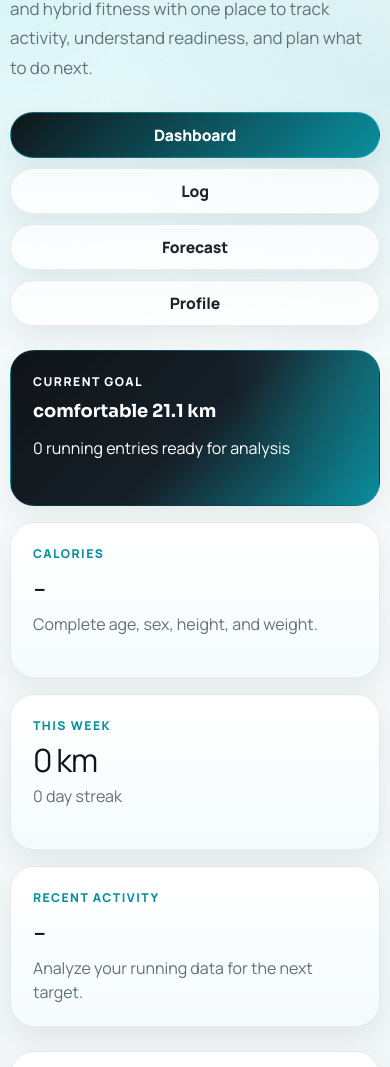
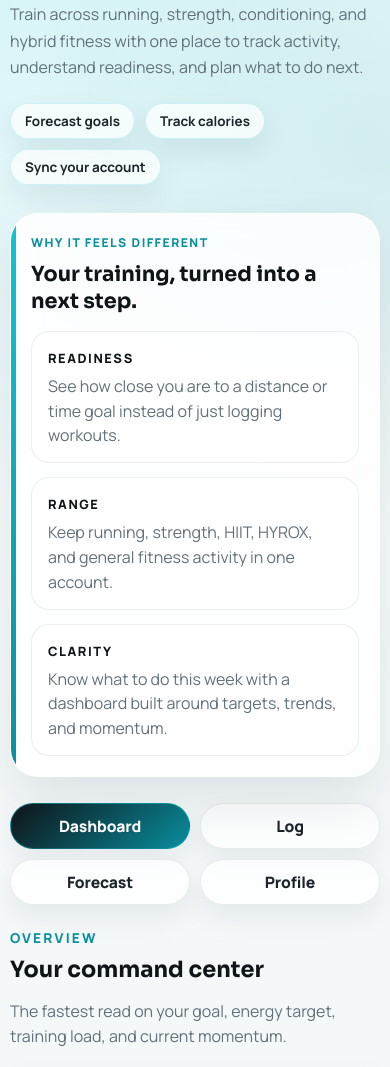
Before and after one commit to adityashrma1907-source/HALF-MARATHON-FORECASTER, a website: page index.html in a window 390 px wide. Shown: the part 119-1186 px from the top of the page. Drawn offline with Linux system fonts and the light colour scheme.

Commit message:
Add files via upload

```diff
--- a/index.html
+++ b/index.html
@@ -9,11 +9,40 @@
   <body>
     <main class="shell">
       <section class="hero">
-        <h1>AthloFit<span class="brand-accent">.in</span></h1>
-        <p class="intro">
-          Train across running, strength, conditioning, and hybrid fitness with
-          one place to track activity, understand readiness, and plan what to do next.
-        </p>
+        <div class="hero-shell">
+          <div class="hero-copy">
+            <p class="eyebrow">Fitness Forecast Platform</p>
+            <h1>AthloFit<span class="brand-accent">.in</span></h1>
+            <p class="intro">
+              Train across running, strength, conditioning, and hybrid fitness with
+              one place to track activity, understand readiness, and plan what to do next.
+            </p>
+            <div class="hero-highlights" aria-label="Product highlights">
+              <span class="highlight-pill">Forecast goals</span>
+              <span class="highlight-pill">Track calories</span>
+              <span class="highlight-pill">Sync your account</span>
+            </div>
+          </div>
+
+          <aside class="hero-card panel">
+            <p class="card-kicker">Why it feels different</p>
+            <h2>Your training, turned into a next step.</h2>
+            <div class="hero-points">
+              <article class="hero-point">
+                <span class="hero-point-label">Readiness</span>
+                <p>See how close you are to a distance or time goal instead of just logging workouts.</p>
+              </article>
+              <article class="hero-point">
+                <span class="hero-point-label">Range</span>
+                <p>Keep running, strength, HIIT, HYROX, and general fitness activity in one account.</p>
+              </article>
+              <article class="hero-point">
+                <span class="hero-point-label">Clarity</span>
+                <p>Know what to do this week with a dashboard built around targets, trends, and momentum.</p>
+              </article>
+            </div>
+          </aside>
+        </div>
       </section>
 
       <nav class="app-nav" aria-label="App sections">
@@ -24,13 +53,21 @@
       </nav>
 
       <section class="app-view active" data-view="dashboard">
+        <section class="section-heading">
+          <div>
+            <p class="eyebrow">Overview</p>
+            <h2>Your command center</h2>
+          </div>
+          <p class="section-note">The fastest read on your goal, energy target, training load, and current momentum.</p>
+        </section>
+
         <section class="dashboard-grid">
           <article class="dashboard-card main-card">
             <p class="card-kicker">Current goal</p>
             <h2 id="dashboardGoal">Comfortable 21.1 km</h2>
             <p id="dashboardForecast" class="dashboard-note">Add activities and analyze to see your forecast.</p>
           </article>
-          <article class="dashboard-card">
+          <article class="dashboard-card soft-accent-card">
             <p class="card-kicker">Calories</p>
             <p id="dashboardCalories" class="dashboard-number">-</p>
             <p id="dashboardProtein" class="dashboard-note">Complete your profile.</p>
@@ -53,7 +90,7 @@
             <p id="dashboardMaintenance" class="dashboard-number">-</p>
             <p class="dashboard-note">Maintenance calories</p>
           </article>
-          <article class="dashboard-card">
+          <article class="dashboard-card soft-accent-card">
             <p class="card-kicker">Training load</p>
             <p id="dashboardBurn" class="dashboard-number">0 kcal</p>
             <p class="dashboard-note">Estimated weekly burn from logged activity</p>
--- a/style.css
+++ b/style.css
@@ -37,11 +37,22 @@ body {
 .shell {
   width: min(1120px, calc(100% - 32px));
   margin: 0 auto;
-  padding: 40px 0 56px;
+  padding: 36px 0 56px;
 }
 
 .hero {
-  margin-bottom: 30px;
+  margin-bottom: 34px;
+}
+
+.hero-shell {
+  display: grid;
+  grid-template-columns: minmax(0, 1.45fr) minmax(300px, 0.95fr);
+  gap: 20px;
+  align-items: stretch;
+}
+
+.hero-copy {
+  padding: 16px 0 8px;
 }
 
 .eyebrow {
@@ -97,6 +108,76 @@ textarea {
   font-size: 1.06rem;
   line-height: 1.72;
   color: var(--muted);
+}
+
+.hero-highlights {
+  display: flex;
+  flex-wrap: wrap;
+  gap: 10px;
+  margin-top: 22px;
+}
+
+.highlight-pill {
+  display: inline-flex;
+  align-items: center;
+  min-height: 40px;
+  padding: 0 14px;
+  border-radius: 999px;
+  background: rgba(255, 255, 255, 0.72);
+  border: 1px solid rgba(18, 196, 212, 0.18);
+  box-shadow: var(--shadow-soft);
+  color: var(--ink-soft);
+  font-size: 0.9rem;
+  font-weight: 700;
+}
+
+.hero-card {
+  position: relative;
+  overflow: hidden;
+  padding: 24px;
+  background:
+    radial-gradient(circle at top right, rgba(18, 196, 212, 0.22), transparent 34%),
+    linear-gradient(180deg, rgba(255, 255, 255, 0.96), rgba(240, 251, 252, 0.92));
+}
+
+.hero-card::before {
+  content: "";
+  position: absolute;
+  inset: 0 auto 0 0;
+  width: 5px;
+  background: linear-gradient(180deg, var(--accent), var(--accent-deep));
+}
+
+.hero-card h2 {
+  margin-bottom: 16px;
+  font-size: 1.3rem;
+  line-height: 1.3;
+}
+
+.hero-points {
+  display: grid;
+  gap: 14px;
+}
+
+.hero-point {
+  padding: 14px 16px;
+  border-radius: 18px;
+  background: rgba(255, 255, 255, 0.72);
+  border: 1px solid rgba(15, 20, 24, 0.07);
+}
+
+.hero-point p {
+  margin: 6px 0 0;
+  color: var(--muted);
+  line-height: 1.55;
+}
+
+.hero-point-label {
+  color: var(--ink);
+  font-size: 0.8rem;
+  font-weight: 800;
+  letter-spacing: 0.12em;
+  text-transform: uppercase;
 }
 
 .panel {
@@ -180,6 +261,31 @@ button:active {
   animation: rise-in 0.24s ease;
 }
 
+.section-heading {
+  display: flex;
+  justify-content: space-between;
+  align-items: end;
+  gap: 16px;
+  margin-bottom: 18px;
+}
+
+.section-heading .eyebrow {
+  margin-bottom: 8px;
+}
+
+.section-heading h2 {
+  margin-bottom: 0;
+  font-size: 1.4rem;
+}
+
+.section-note {
+  max-width: 420px;
+  margin: 0;
+  color: var(--muted);
+  line-height: 1.58;
+  text-align: right;
+}
+
 .dashboard-grid {
   display: grid;
   grid-template-columns: 2fr repeat(3, 1fr);
@@ -192,6 +298,7 @@ button:active {
 }
 
 .dashboard-card {
+  position: relative;
   min-height: 156px;
   padding: 22px;
   border-radius: 24px;
@@ -199,6 +306,28 @@ button:active {
     linear-gradient(180deg, rgba(255, 255, 255, 0.95), rgba(245, 251, 252, 0.88));
   border: 1px solid rgba(15, 20, 24, 0.08);
   box-shadow: var(--shadow-soft);
+  overflow: hidden;
+  transition:
+    transform 0.18s ease,
+    box-shadow 0.18s ease,
+    border-color 0.18s ease;
+}
+
+.dashboard-card::after {
+  content: "";
+  position: absolute;
+  left: 22px;
+  right: 22px;
+  top: 0;
+  height: 3px;
+  border-radius: 999px;
+  background: linear-gradient(90deg, rgba(18, 196, 212, 0.12), rgba(18, 196, 212, 0.72));
+}
+
+.dashboard-card:hover {
+  transform: translateY(-2px);
+  box-shadow: 0 18px 40px rgba(12, 28, 38, 0.11);
+  border-color: rgba(18, 196, 212, 0.18);
 }
 
 .dashboard-card.main-card {
@@ -208,10 +337,25 @@ button:active {
   border-color: rgba(18, 196, 212, 0.18);
 }
 
+.dashboard-card.main-card::after {
+  background: linear-gradient(90deg, rgba(255, 255, 255, 0.18), rgba(255, 255, 255, 0.76));
+}
+
+.soft-accent-card {
+  background:
+    radial-gradient(circle at top right, rgba(18, 196, 212, 0.16), transparent 36%),
+    linear-gradient(180deg, rgba(240, 251, 252, 0.94), rgba(255, 255, 255, 0.95));
+}
+
 .dashboard-card.main-card h2,
 .dashboard-card.main-card .dashboard-note,
 .dashboard-card.main-card .card-kicker {
   color: white;
+}
+
+.dashboard-card h2 {
+  font-size: 1.45rem;
+  line-height: 1.12;
 }
 
 .card-kicker {
@@ -451,6 +595,7 @@ input[type="file"] {
   border-radius: 22px;
   background: rgba(255, 255, 255, 0.7);
   border: 1px solid rgba(15, 20, 24, 0.08);
+  box-shadow: var(--shadow-soft);
 }
 
 .metric-card.accent {
@@ -579,6 +724,20 @@ code {
 }
 
 @media (max-width: 900px) {
+  .hero-shell {
+    grid-template-columns: 1fr;
+  }
+
+  .section-heading {
+    align-items: start;
+    flex-direction: column;
+  }
+
+  .section-note {
+    max-width: none;
+    text-align: left;
+  }
+
   .dashboard-grid,
   .summary-grid {
     grid-template-columns: 1fr 1fr;
@@ -599,7 +758,30 @@ code {
 @media (max-width: 700px) {
   .shell {
     width: min(100% - 20px, 1120px);
-    padding-top: 24px;
+    padding-top: 22px;
+    padding-bottom: 36px;
+  }
+
+  .hero {
+    margin-bottom: 26px;
+  }
+
+  .hero-copy {
+    padding-top: 8px;
+  }
+
+  .hero-card,
+  .upload-panel,
+  .auth-panel,
+  .manual-panel,
+  .profile-panel,
+  .empty-panel {
+    padding: 20px;
+  }
+
+  .app-nav {
+    display: grid;
+    grid-template-columns: 1fr 1fr;
   }
 
   .upload-panel,
@@ -630,10 +812,41 @@ code {
     width: 100%;
   }
 
+  .app-nav .nav-chip {
+    min-width: 0;
+  }
+
   .manual-header,
   .runs-header,
   .auth-actions,
   .header-actions {
     flex-direction: column;
   }
+
+  .dashboard-card,
+  .metric-card,
+  .mini-card {
+    border-radius: 20px;
+  }
+
+  .dashboard-card {
+    min-height: auto;
+    padding: 20px;
+  }
+
+  .dashboard-number,
+  .metric-value,
+  .mini-number {
+    font-size: 1.75rem;
+  }
+
+  .intro {
+    font-size: 1rem;
+    line-height: 1.66;
+  }
+
+  .highlight-pill {
+    min-height: 36px;
+    font-size: 0.84rem;
+  }
 }
```
